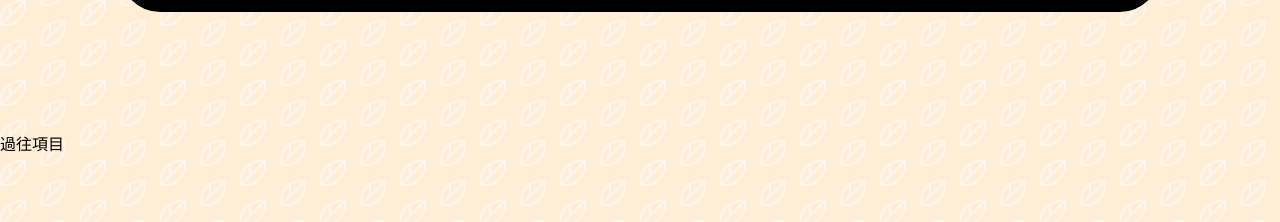
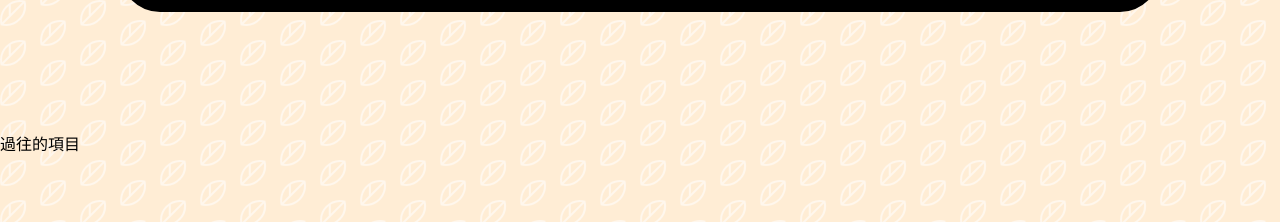
Before and after one commit to sam-lo/handflute-life, a Next.js app: page / in a window 1280 px wide. Shown: the part 5060-5282 px from the top of the page. Built offline with nearby package versions, Linux system fonts and the light colour scheme.

Commit message:
initial deploy

```diff
--- a/components/header.tsx
+++ b/components/header.tsx
@@ -60,7 +60,7 @@
             className="flex items-center space-x-2 hover:bg-amber-900/80 text-amber-900 hover:text-white hover:shadow-lg hover:shadow-amber-900/80 px-3 py-2 rounded-3xl ease-in-out transition duration-300">
             <BuildingLibraryIcon className="h-6"/>
             <div>
-              過往項目
+              過往的項目
             </div>
           </a>
           <a
```
